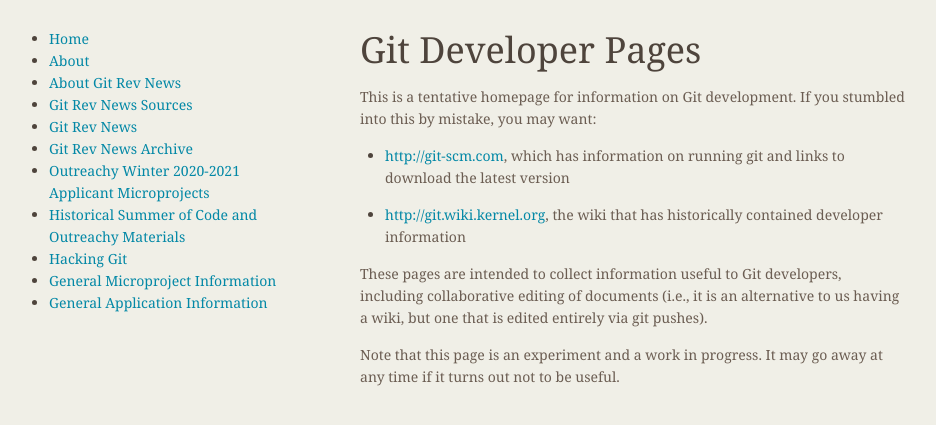
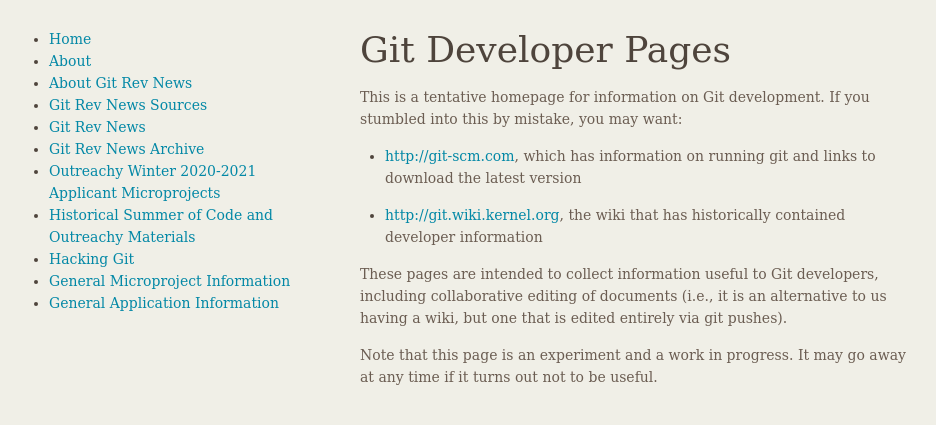
Before and after one commit to git/git.github.io, a Jekyll site: the page built from index.md, in a window 1280 px wide. Shown: the top 425 px of the page, without its empty margins (174-1110 px from the left). Built offline with Jekyll 4.4.1, drawn with Linux system fonts in a browser that asks for light colours.

Commit message:
css: improve fonts for Linux
In Linux systems typically the first options don't exist, so the page
ends up with 'serif', which is how hello world pages look like.

At the very least we should specify a readable option: serif.

Also, DejaVu Serif is good alternative for Georgia.

And Roboto Slab is very similar to Adelle.

This makes it so the fonts are readable in Linux systems.

Other systems should not be affected.

Signed-off-by: Felipe Contreras <felipe.contreras@gmail.com>

```diff
--- a/css/main.css
+++ b/css/main.css
@@ -23,7 +23,7 @@
   line-height: 1;
   font-size: 14px;
   line-height: 22px;
-  font-family: Adelle, Georgia, Times New Roman, serif;
+  font-family: Adelle, Roboto Slab, DejaVu Serif, Georgia, Times New Roman, sans-serif;
   color: #4e443c;
   background: #f0efe7;
 }
@@ -998,7 +998,7 @@
 
 
 input, textarea {
-  font-family: Adelle, Georgia, Times New Roman, serif;
+  font-family: Adelle, Roboto Slab, DejaVu Serif, Georgia, Times New Roman, sans-serif;
   font-size: 14px;
   outline: none;
 }
```
